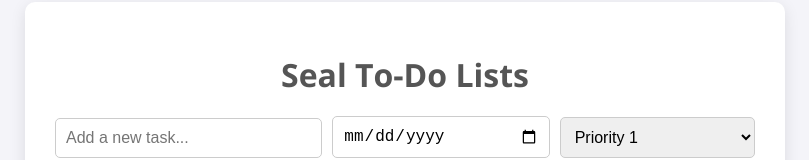
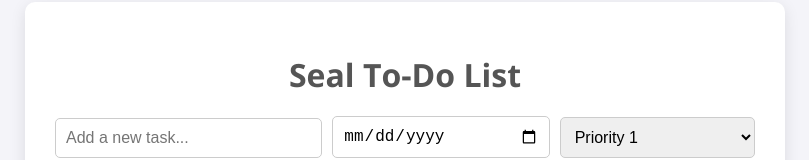
Before and after one commit to frandilinhtet/demo-aws-cicd, a website: page public/index.html in a window 1280 px wide. Shown: the part 270-430 px from the top of the page, without its empty margins (235-1044 px from the left). Drawn offline with nearby package versions, Linux system fonts and the light colour scheme; no server answers.

Commit message:
Update: file

```diff
--- a/public/index.html
+++ b/public/index.html
@@ -12,7 +12,7 @@
 </head>
 <body>
     <div class="container">
-        <h1>Seal To-Do Lists</h1>
+        <h1>Seal To-Do List</h1>
         <div class="input-container">
             <input type="text" id="new-todo-input" placeholder="Add a new task...">
             <input type="date" id="due-date-input">
```
